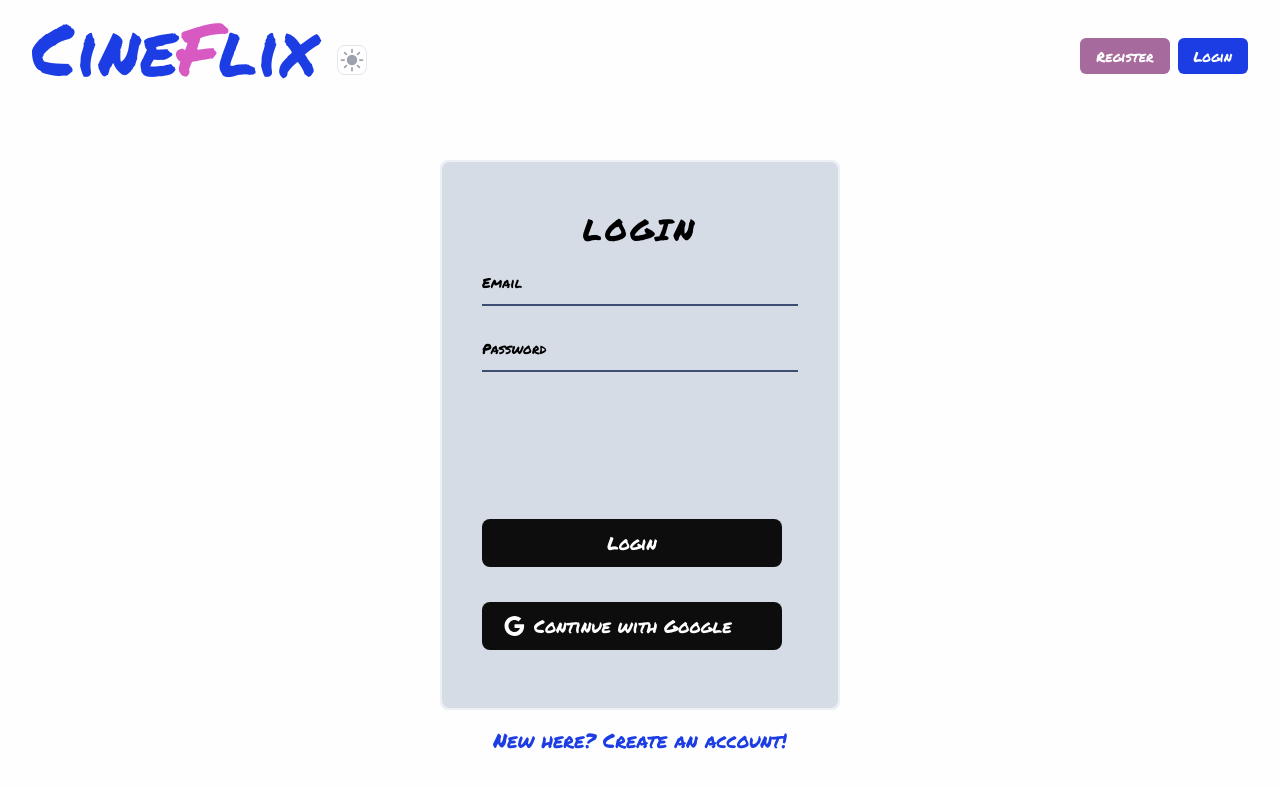
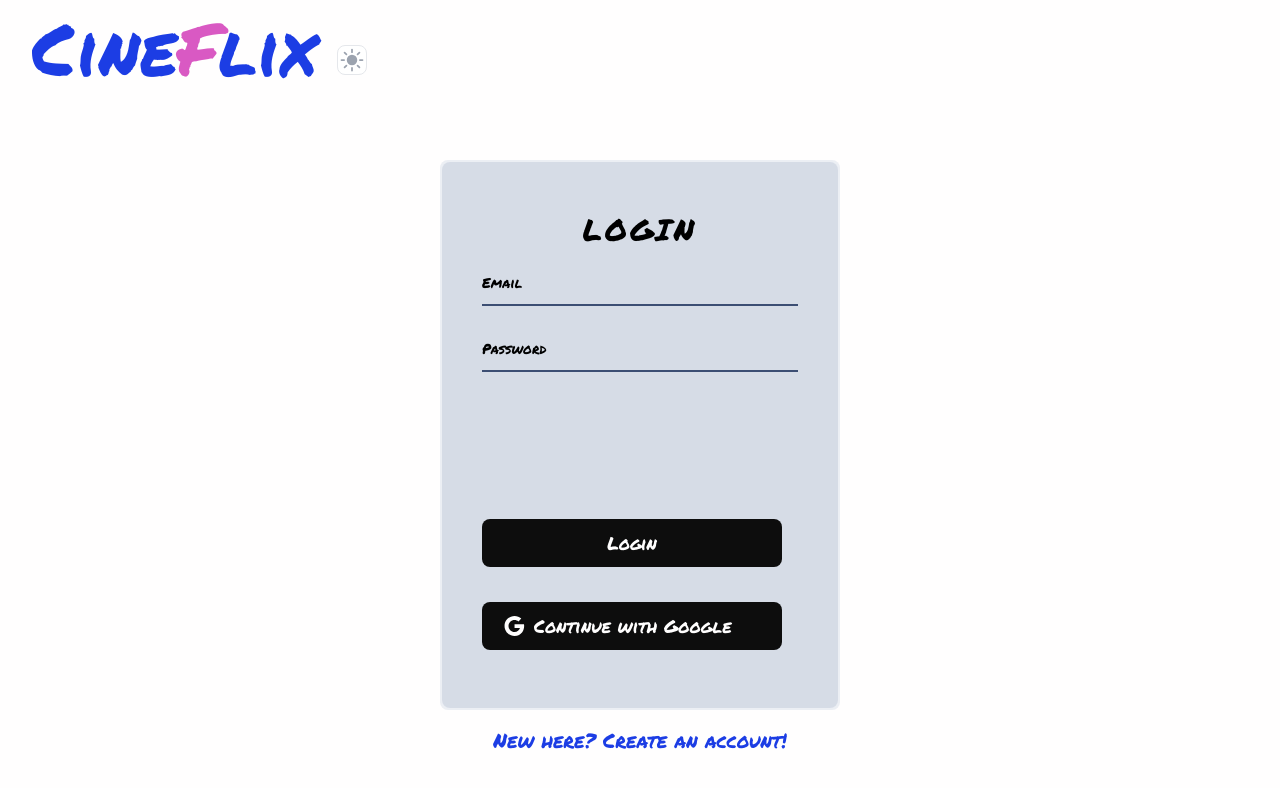
Before and after one commit to zbaharyilmaz/cineflix-app, a React (Vite) app: page /login in a window 1280 px wide. Shown: the top 788 px of the page. Built offline with nearby package versions, Linux system fonts and the light colour scheme; no server answers.

Commit message:
Refactor Navbar component: conditionally render menu items based on user authentication and current page location

```diff
--- a/src/components/organisms/Navbar.jsx
+++ b/src/components/organisms/Navbar.jsx
@@ -1,3 +1,4 @@
+import React from "react";
 import {
   Disclosure,
   Menu,
@@ -5,7 +6,7 @@ import {
   MenuItem,
   MenuItems,
 } from "@headlessui/react";
-import { Link } from "react-router-dom";
+import { Link, useLocation } from "react-router-dom"; // Import useLocation
 import SwitchButton from "../atoms/SwitchButton";
 import { Avatar } from "@mui/material";
 import { AuthPage } from "../../context/AuthContext";
@@ -17,6 +18,10 @@ function classNames(...classes) {
 
 export default function Navbar() {
   const { logout, currentUser } = useContext(AuthPage);
+  const location = useLocation(); // Get the current location
+
+  // Only show the full navbar if the user is not on the login or register page
+  const isLoginOrRegisterPage = location.pathname === "/login" || location.pathname === "/register";
 
   return (
     <Disclosure
@@ -35,6 +40,8 @@ export default function Navbar() {
             </Link>
             <SwitchButton className="sm:hidden" />
           </div>
+
+          {!isLoginOrRegisterPage && (
             <div className="sm:hidden mt-10 mr-4">
               <Disclosure.Button className="text-color2-lightblue dark:text-color1-pink focus:outline-none">
                 <span className="sr-only">Open menu</span>
@@ -55,23 +62,23 @@ export default function Navbar() {
                 </svg>
               </Disclosure.Button>
             </div>
+          )}
+          {!isLoginOrRegisterPage && (
             <div className="hidden sm:flex items-center gap-2">
               {currentUser ? (
                 <div className="absolute inset-y-0 left-0 items-center pr-2 sm:static sm:inset-auto flex gap-2 ">
                   <h5 className="text-color8-grey dark:text-color6-lightgrey mt-8 m-1 md:text-[1.1rem]">
                     {currentUser?.displayName}
                   </h5>
-                <Menu as="div" className="relative ml-3">
                   <div className="mt-7">
                     <MenuButton className="relative flex rounded-full  text-sm focus:outline-none">
                       <span className="absolute -inset-1.5" />
                       <span className="sr-only">Open user menu</span>
                       <Avatar src={currentUser?.photoURL || Avatar} />
                     </MenuButton>
-                  </div>
                     <MenuItems
                       transition
-                    className="absolute right-0 top-20 z-50 mt-2  origin-top-right rounded-md bg-color7-light py-1 shadow-lg ring-1 ring-color6-lightgrey transition focus:outline-none data-[closed]:scale-95 data-[closed]:transform data-[closed]:opacity-0 data-[enter]:duration-100 data-[leave]:duration-75 data-[enter]:ease-out data-[leave]:ease-in min-w-20"
+                      className="absolute right-0 top-20 z-50 mt-2 origin-top-right rounded-md bg-color7-light py-1 shadow-lg ring-1 ring-color6-lightgrey transition focus:outline-none data-[closed]:scale-95 data-[closed]:transform data-[closed]:opacity-0 data-[enter]:duration-100 data-[leave]:duration-75 data-[enter]:ease-out data-[leave]:ease-in min-w-20"
                     >
                       <MenuItem>
                         <span
@@ -82,7 +89,7 @@ export default function Navbar() {
                         </span>
                       </MenuItem>
                     </MenuItems>
-                </Menu>
+                  </div>
                 </div>
               ) : (
                 <div className="flex gap-2 overflow-x-auto sm:w-full md:w-auto custom-scrollbar my-4">
@@ -101,6 +108,7 @@ export default function Navbar() {
                 </div>
               )}
             </div>
+          )}
         </div>
       </div>
     </Disclosure>
```
Lines whose indentation alone changed are shown as unchanged.
